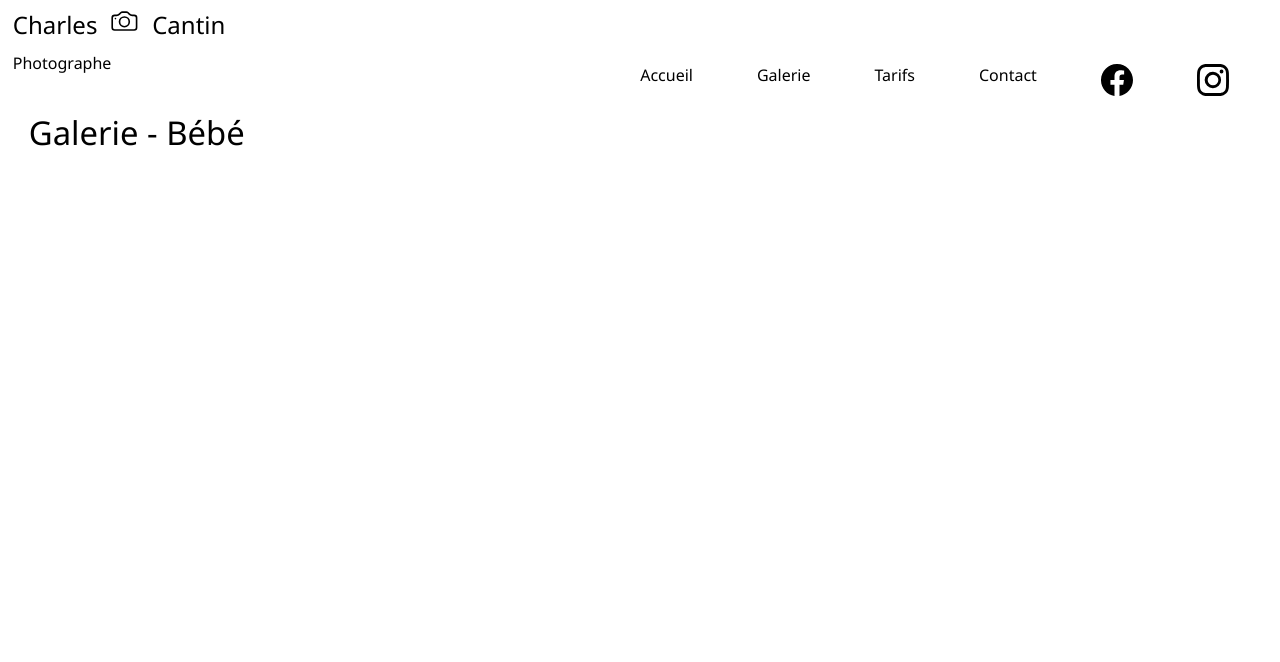
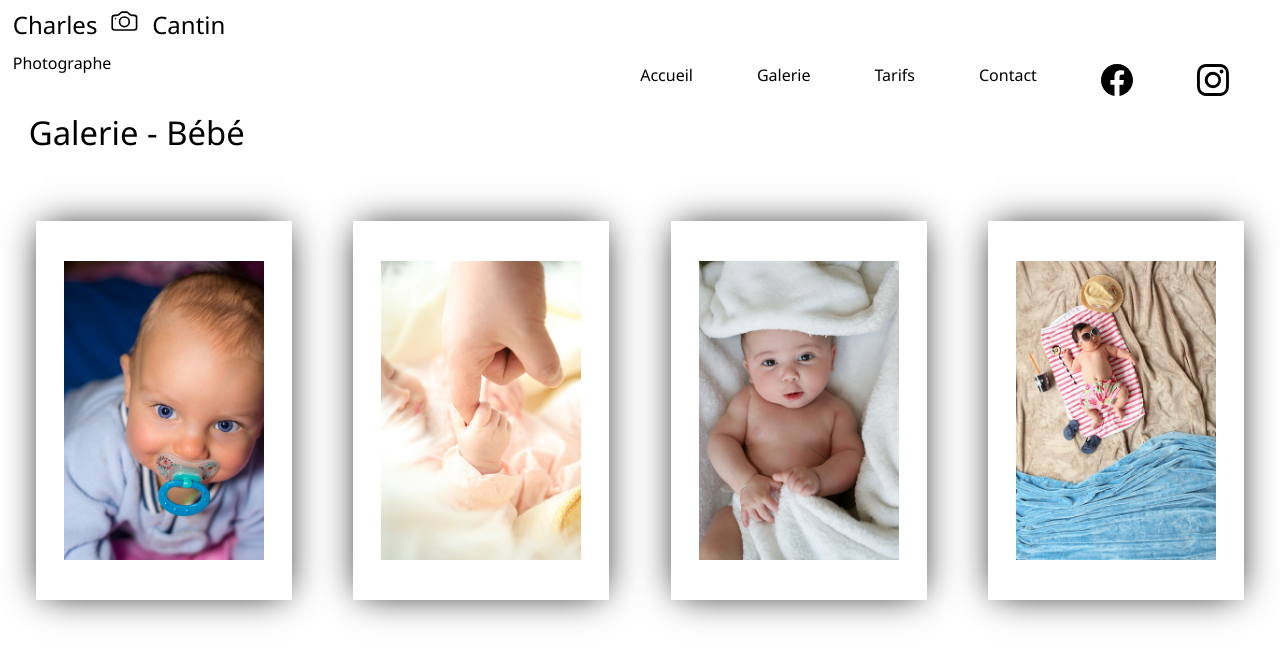
Before and after one commit to carlosdiazortiz/ECF-front-end-DIAZ-carlos, an Eleventy site: page src/gallery/bébé.md in a window 1280 px wide. Built offline with nearby package versions, Linux system fonts and the light colour scheme; Eleventy itself is replaced by a stand-in of ours; files that its build step writes are made by us from their sources.

Commit message:
Update Galerie “bébé”

```diff
--- a/src/gallery/bébé.md
+++ b/src/gallery/bébé.md
@@ -1,4 +1,9 @@
 ---
 category: Bébé
-image: /img/uploads/img_20190211_142842.jpg
+image: /img/uploads/newborn-6177485_640.jpg
+images:
+  - image: /img/uploads/infant-552610_640.jpg
+  - image: /img/uploads/baby-200760_640.jpg
+  - image: /img/uploads/baby-1839565_640.jpg
+  - image: /img/uploads/summer-1765351_640.jpg
 ---
```
